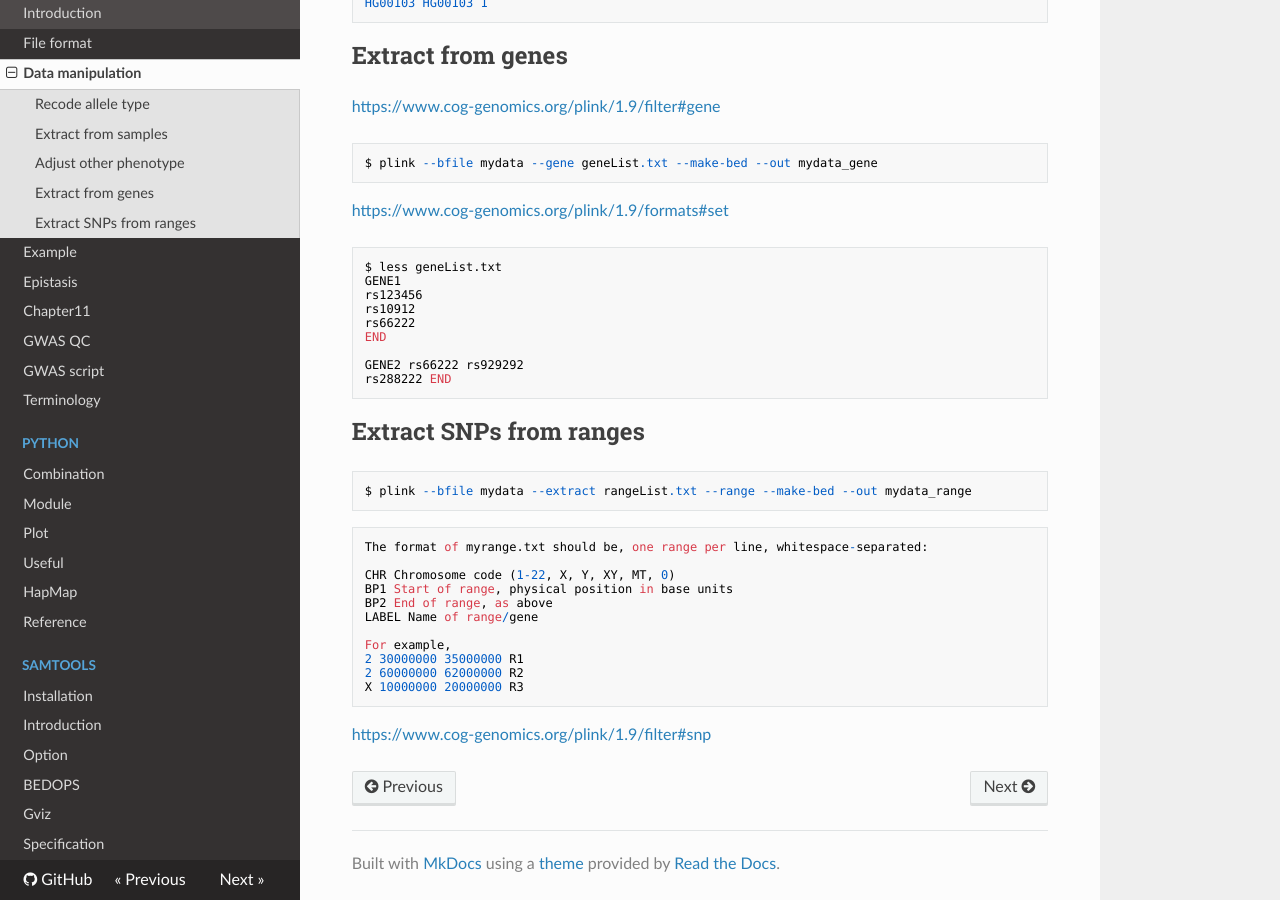
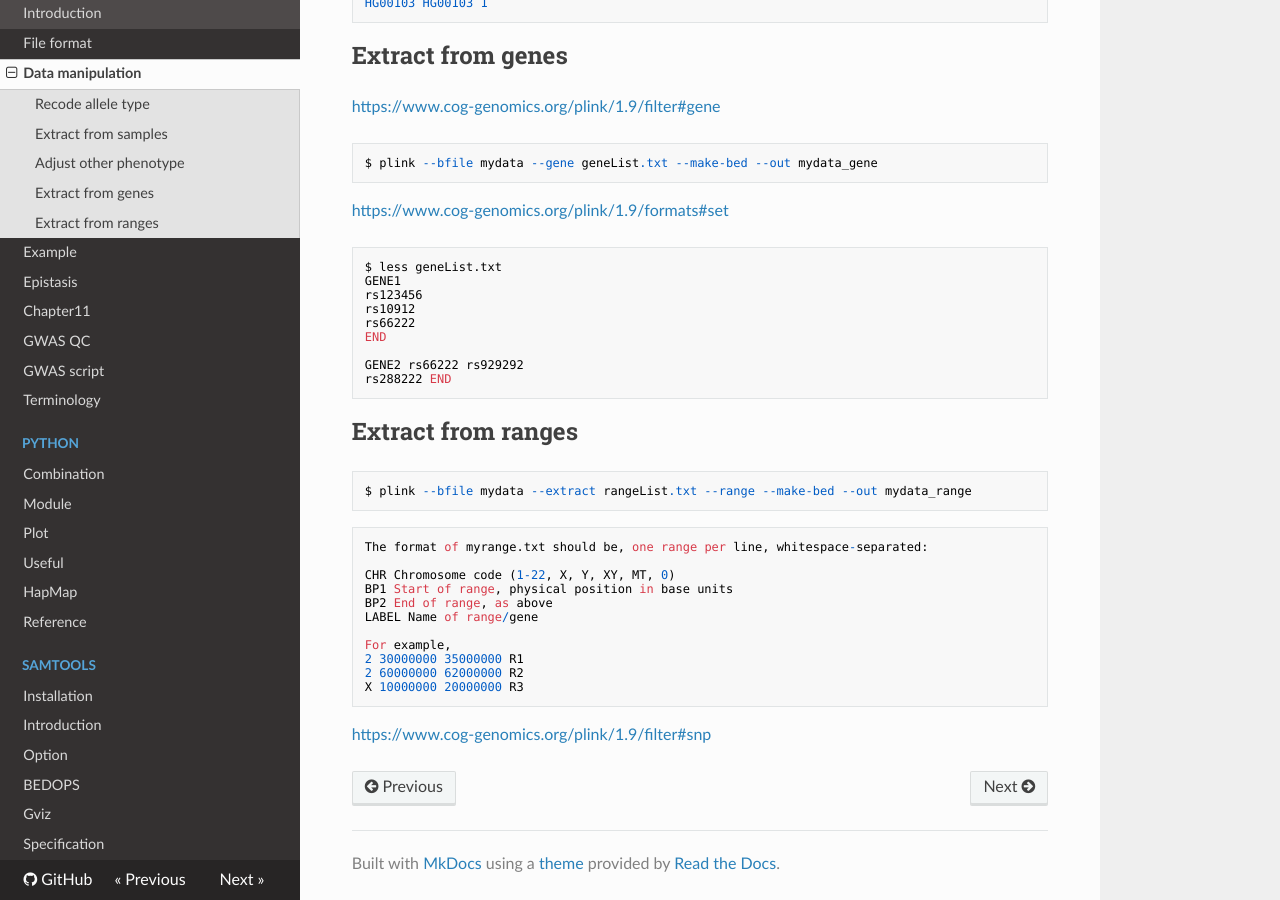
Before and after one commit to WonyoungCho/plink, an MkDocs documentation site: the page built from docs/plink_mani.md, in a window 1280 px wide and 900 px high, scrolled down 1095 px. Built offline with MkDocs 1.6.1, drawn with Linux system fonts in a browser that asks for light colours; nearby versions of some CDN libraries; old or Windows-style settings are respelled for this version of MkDocs.

Commit message:
Update plink_mani.md

````diff
--- a/docs/plink_mani.md
+++ b/docs/plink_mani.md
@@ -63,7 +63,7 @@ GENE2 rs66222 rs929292
 rs288222 END
 ```
 
-## Extract SNPs from ranges
+## Extract from ranges
 ```
 $ plink --bfile mydata --extract rangeList.txt --range --make-bed --out mydata_range
 ```
````
